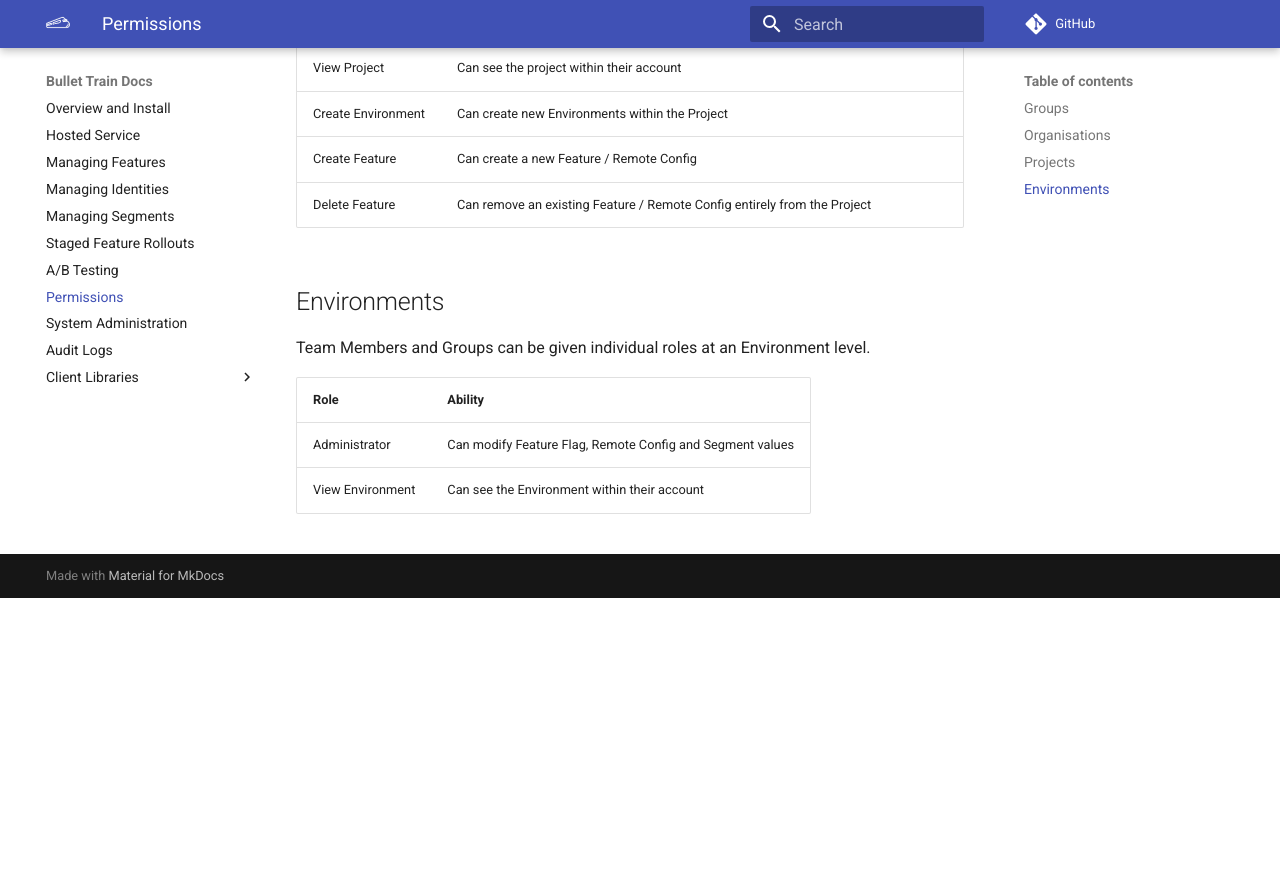
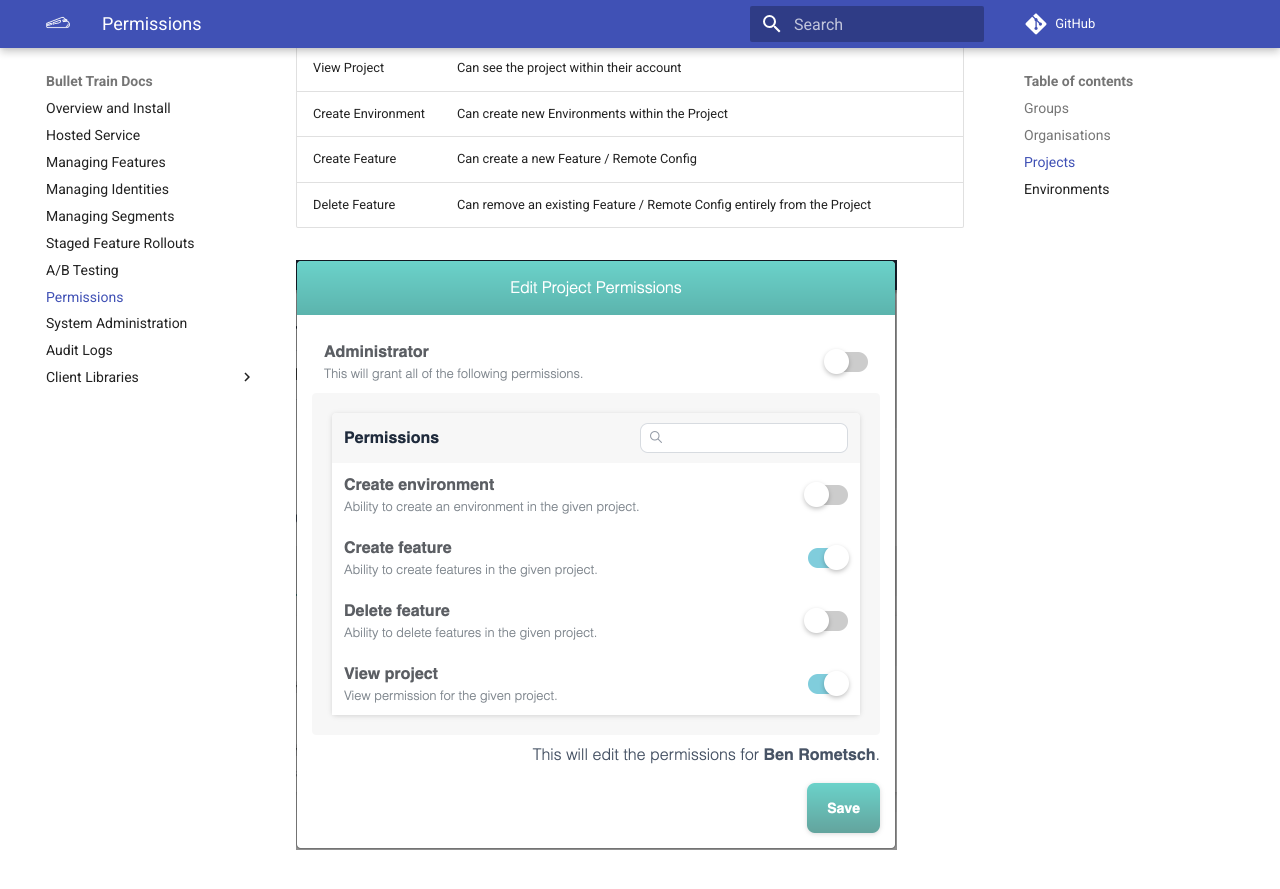
Before and after one commit to Flagsmith/flagsmith-docs, an MkDocs documentation site: the page built from docs/permissions.md, in a window 1280 px wide and 900 px high, scrolled down 786 px. Shown: the top 889 px of the window. Built offline with MkDocs 1.6.1 and Material for MkDocs 9.7.7, drawn with Linux system fonts in a browser that asks for light colours; comment, search, counter and statistics services are not loaded; before the commit the page ends 1384 px from its top, so only the background shows below that.

Commit message:
Added screen grabs

```diff
--- a/docs/permissions.md
+++ b/docs/permissions.md
@@ -26,6 +26,8 @@ Team Members and Groups can be given individual roles at a Project level.
 | Create Feature | Can create a new Feature / Remote Config  |
 | Delete Feature | Can remove an existing Feature / Remote Config entirely from the Project |
 
+<img src="/images/project-permissions.png"/>
+
 ## Environments
 
 Team Members and Groups can be given individual roles at an Environment level.
@@ -34,3 +36,5 @@ Team Members and Groups can be given individual roles at an Environment level.
 | -------- | ------------- |
 | Administrator | Can modify Feature Flag, Remote Config and Segment values |
 | View Environment  | Can see the Environment within their account |
+
+<img src="/images/environment-permissions.png"/>
```
Also changed, not shown: docs/images/environment-permissions.png (added), docs/images/project-permissions.png (added).
